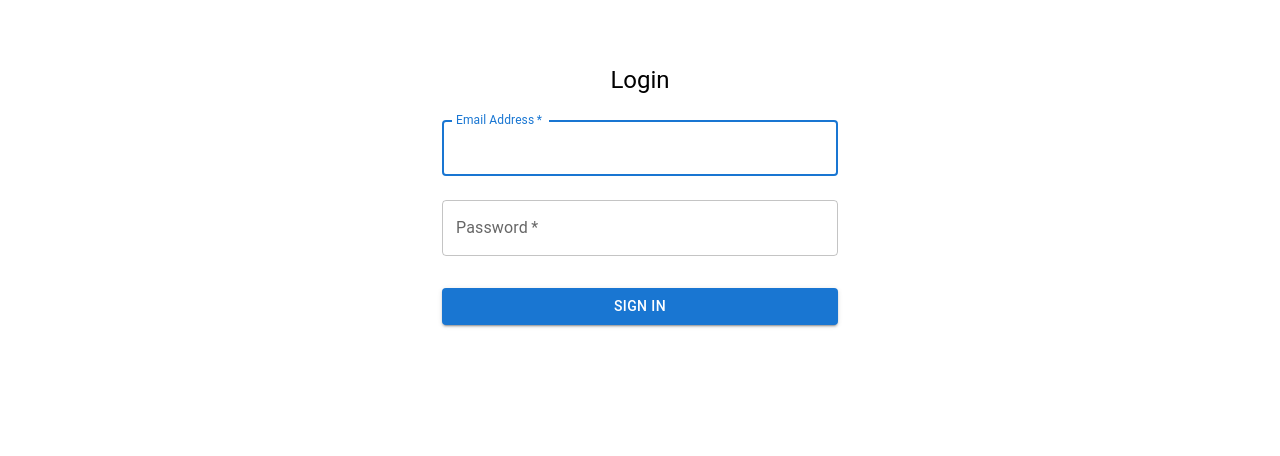
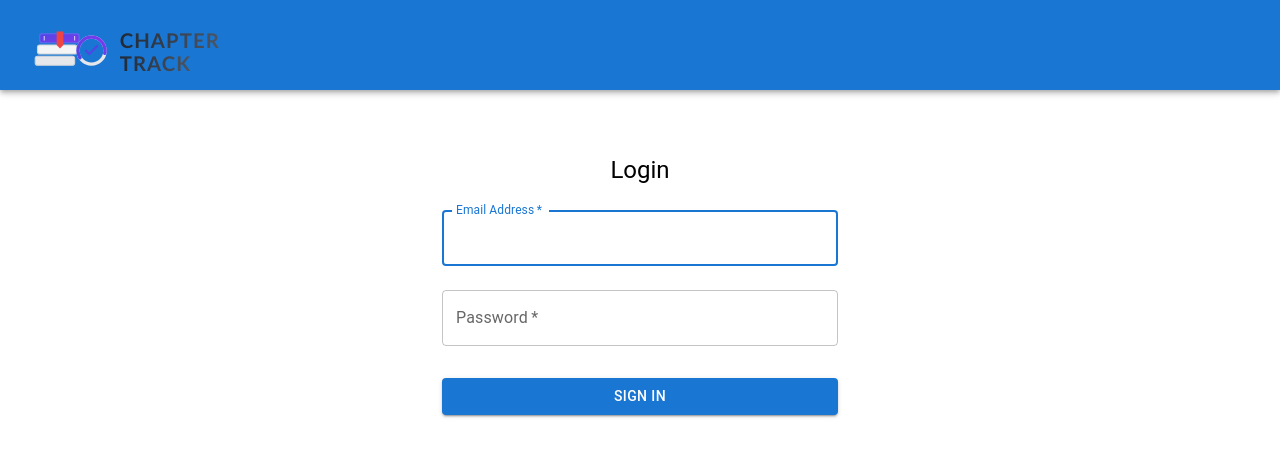
Before and after one commit to mzaghetto/chapter-track-frontend, a React (Create React App) app: page /login in a window 1280 px wide. Shown: the top 456 px of the page. Built offline with nearby package versions, Linux system fonts and the light colour scheme; no server answers.

Commit message:
feat: create a logo and input in all the website

```diff
--- a/public/index.html
+++ b/public/index.html
@@ -2,7 +2,7 @@
 <html lang="en">
   <head>
     <meta charset="utf-8" />
-    <link rel="icon" href="%PUBLIC_URL%/favicon.ico" />
+    <link rel="icon" href="%PUBLIC_URL%/favicon.svg" type="image/svg+xml" />
     <meta name="viewport" content="width=device-width, initial-scale=1" />
     <meta name="theme-color" content="#000000" />
     <meta
--- /dev/null
+++ b/src/components/Logo.tsx
@@ -0,0 +1,59 @@
+import React from 'react';
+
+interface LogoProps {
+  height?: string;
+}
+
+const Logo: React.FC<LogoProps> = ({ height = '90px' }) => {
+  return (
+    <svg viewBox="0 0 200 80" xmlns="http://www.w3.org/2000/svg" style={{ height: height, width: 'auto' }}>
+      <defs>
+        <linearGradient id="bookGradient" x1="0%" y1="0%" x2="100%" y2="100%">
+          <stop offset="0%" style={{ stopColor: '#4f46e5', stopOpacity: 1 }} />
+          <stop offset="100%" style={{ stopColor: '#7c3aed', stopOpacity: 1 }} />
+        </linearGradient>
+        <linearGradient id="textGradient" x1="0%" y1="0%" x2="100%" y2="0%">
+          <stop offset="0%" style={{ stopColor: '#1f2937', stopOpacity: 1 }} />
+          <stop offset="100%" style={{ stopColor: '#4b5563', stopOpacity: 1 }} />
+        </linearGradient>
+      </defs>
+
+      <g transform="translate(10, 25)">
+        <rect x="0" y="25" width="35" height="8" rx="2" fill="#e5e7eb" stroke="#d1d5db" strokeWidth="1"/>
+        <rect x="2" y="15" width="35" height="8" rx="2" fill="#f3f4f6" stroke="#d1d5db" strokeWidth="1"/>
+        <rect x="4" y="5" width="35" height="8" rx="2" fill="url(#bookGradient)" stroke="#6366f1" strokeWidth="1"/>
+
+        <line x1="8" y1="7" x2="8" y2="11" stroke="#ffffff" strokeWidth="1" opacity="0.7"/>
+        <line x1="35" y1="7" x2="35" y2="11" stroke="#ffffff" strokeWidth="1" opacity="0.7"/>
+
+        <g>
+          <rect x="19" y="3" width="6" height="12" fill="#ef4444"/>
+          <polygon points="19,15 25,15 22,18" fill="#ef4444"/>
+        </g>
+      </g>
+
+      <g transform="translate(45, 30)">
+        <circle cx="15" cy="15" r="12" fill="none" stroke="#e5e7eb" strokeWidth="3"/>
+        <circle cx="15" cy="15" r="12" fill="none" stroke="url(#bookGradient)" strokeWidth="3"
+                strokeDasharray="28.27" strokeDashoffset="7" strokeLinecap="round"
+                transform="rotate(-90 15 15)"/>
+
+        <path d="M10 15 L13 18 L20 11" stroke="#4f46e5" strokeWidth="2" fill="none" strokeLinecap="round" strokeLinejoin="round"/>
+      </g>
+
+      <g transform="translate(85, 25)">
+        <text x="0" y="18" fontFamily="'Trebuchet MS', 'Lucida Sans Unicode', sans-serif" fontSize="18" fontWeight="700" fill="url(#textGradient)" letterSpacing="1px">
+          CHAPTER
+        </text>
+
+        <text x="0" y="38" fontFamily="'Trebuchet MS', 'Lucida Sans Unicode', sans-serif" fontSize="18" fontWeight="700" fill="url(#textGradient)" letterSpacing="1px">
+          TRACK
+        </text>
+
+        <line x1="0" y1="25" x2="65" y2="25" stroke="url(#bookGradient)" strokeWidth="1" opacity="0.5"/>
+      </g>
+    </svg>
+  );
+};
+
+export default Logo;
--- a/src/contexts/AuthContext.tsx
+++ b/src/contexts/AuthContext.tsx
@@ -18,6 +18,8 @@ interface AuthContextType {
   token: string | null;
   isAuthenticated: boolean;
   loading: boolean; // Add loading state
+  displayUsernameInHeader: boolean;
+  setDisplayUsernameInHeader: (value: boolean) => void;
   login: (token: string) => void;
   logout: () => void;
   refreshUserProfile: () => Promise<void>;
@@ -29,6 +31,14 @@ export const AuthProvider = ({ children }: { children: React.ReactNode }) => {
   const [user, setUser] = useState<User | null>(null);
   const [token, setToken] = useState<string | null>(localStorage.getItem('token'));
   const [loading, setLoading] = useState(true); // Initialize loading to true
+  const [displayUsernameInHeader, setDisplayUsernameInHeader] = useState<boolean>(() => {
+    const storedPreference = localStorage.getItem('displayUsernameInHeader');
+    return storedPreference ? JSON.parse(storedPreference) : false;
+  });
+
+  useEffect(() => {
+    localStorage.setItem('displayUsernameInHeader', JSON.stringify(displayUsernameInHeader));
+  }, [displayUsernameInHeader]);
 
   const refreshUserProfile = useCallback(async () => {
     if (token) {
@@ -59,7 +69,7 @@ export const AuthProvider = ({ children }: { children: React.ReactNode }) => {
   };
 
   return (
-    <AuthContext.Provider value={{ user, token, isAuthenticated: !!token, loading, login, logout, refreshUserProfile }}>
+    <AuthContext.Provider value={{ user, token, isAuthenticated: !!token, loading, login, logout, refreshUserProfile, displayUsernameInHeader, setDisplayUsernameInHeader }}>
       {children}
     </AuthContext.Provider>
   );
--- a/src/pages/AdminPage.tsx
+++ b/src/pages/AdminPage.tsx
@@ -6,6 +6,7 @@ import ManhwaManagement from '../components/ManhwaManagement';
 import ProviderManagement from '../components/ProviderManagement';
 import ManhwaProviderManagement from '../components/ManhwaProviderManagement';
 import ManhwaProviderList from '../components/ManhwaProviderList';
+import Logo from '../components/Logo';
 
 const AdminPage = () => {
   const navigate = useNavigate();
@@ -24,9 +25,9 @@ const AdminPage = () => {
     <Box sx={{ flexGrow: 1 }}>
       <AppBar position="static">
         <Toolbar>
-          <Typography variant="h6" component="div" sx={{ flexGrow: 1 }}>
-            MangaToRead Admin
-          </Typography>
+          <Box sx={{ flexGrow: 1, display: 'flex', alignItems: 'center' }}>
+            <Logo />
+          </Box>
           <Button color="inherit" onClick={handleDashboardClick}>Dashboard</Button>
           <Button color="inherit" onClick={logout}>Logout</Button>
         </Toolbar>
--- a/src/pages/DashboardPage.tsx
+++ b/src/pages/DashboardPage.tsx
@@ -1,7 +1,7 @@
 import React, { useCallback, useEffect, useState } from 'react';
 import { useAuth } from '../contexts/AuthContext';
 import { getUserManhwas, removeManhwaFromUser } from '../services/manhwa';
-import { AppBar, Toolbar, Typography, Button, Container, Box, IconButton, CircularProgress, Switch, Card, CardMedia, CardContent, CardActions, Dialog, DialogActions, DialogContent, DialogContentText, DialogTitle, Pagination } from '@mui/material';
+import { AppBar, Toolbar, Typography, Button, Container, Box, IconButton, Switch, Card, CardMedia, CardContent, CardActions, Dialog, DialogActions, DialogContent, DialogContentText, DialogTitle, Pagination } from '@mui/material';
 import DeleteIcon from '@mui/icons-material/Delete';
 import EditIcon from '@mui/icons-material/Edit';
 import ManhwaSearch from '../components/ManhwaSearch';
@@ -10,6 +10,7 @@ import ProviderFilter from '../components/ProviderFilter';
 import { registerManhwaNotification } from '../services/notification';
 import UpdateManhwaModal from '../components/UpdateManhwaModal';
 import ManhwaCardSkeleton from '../components/ManhwaCardSkeleton';
+import Logo from '../components/Logo';
 
 interface DetailedUserManhwa {
   id: number;
@@ -32,7 +33,7 @@ interface DetailedUserManhwa {
 }
 
 const DashboardPage = () => {
-  const { user, token, logout } = useAuth();
+  const { user, token, logout, displayUsernameInHeader } = useAuth();
   const [manhwas, setManhwas] = useState<DetailedUserManhwa[]>([]);
   const [filteredManhwas, setFilteredManhwas] = useState<DetailedUserManhwa[]>([]);
   const [selectedManhwa, setSelectedManhwa] = useState<DetailedUserManhwa | null>(null);
@@ -140,10 +141,10 @@ const DashboardPage = () => {
     <Box sx={{ flexGrow: 1 }}>
       <AppBar position="static">
         <Toolbar>
-          <Typography variant="h6" component="div" sx={{ flexGrow: 1 }}>
-            MangaToRead
-          </Typography>
-          {user && <Typography sx={{ mr: 2 }}>Welcome, {user.name}!</Typography>}
+          <Box sx={{ flexGrow: 1, display: 'flex', alignItems: 'center' }}>
+            <Logo />
+          </Box>
+          {user && <Typography sx={{ mr: 2 }}>Welcome, {displayUsernameInHeader ? user.username : user.name}!</Typography>}
           <Button color="inherit" onClick={handleProfileClick}>Profile</Button>
           {user?.role === 'ADMIN' && (
             <Button color="inherit" onClick={() => navigate('/admin')}>Admin</Button>
--- a/src/pages/LoginPage.tsx
+++ b/src/pages/LoginPage.tsx
@@ -1,9 +1,10 @@
 import React, { useState, useEffect } from 'react';
 import { useAuth } from '../contexts/AuthContext';
 import { login, googleSSO } from '../services/auth';
-import { Button, TextField, Container, Typography, Box } from '@mui/material';
+import { Button, TextField, Container, Typography, Box, AppBar, Toolbar } from '@mui/material';
 import { useNavigate } from 'react-router-dom';
 import { GoogleOAuthProvider, GoogleLogin } from '@react-oauth/google';
+import Logo from '../components/Logo';
 
 const LoginPage = () => {
   const { login: authLogin, isAuthenticated } = useAuth();
@@ -47,6 +48,13 @@ const LoginPage = () => {
 
   return (
     <GoogleOAuthProvider clientId={process.env.REACT_APP_GOOGLE_CLIENT_ID || ''}>
+      <AppBar position="static">
+        <Toolbar>
+          <Box sx={{ flexGrow: 1, display: 'flex', alignItems: 'center' }}>
+            <Logo />
+          </Box>
+        </Toolbar>
+      </AppBar>
       <Container maxWidth="xs">
         <Box
           sx={{
--- a/src/services/auth.ts
+++ b/src/services/auth.ts
@@ -45,7 +45,7 @@ export const getProfile = (token: string) => {
   });
 };
 
-export const updateProfile = (token: string, data: any) => {
+export const updateProfile = (token: string, data: { username?: string }) => {
   return api.patch('/me', data, {
     headers: {
       Authorization: `Bearer ${token}`,
```
Also changed, not shown: src/pages/ProfilePage.tsx (+76 -6 lines), public/favicon.svg (added).
